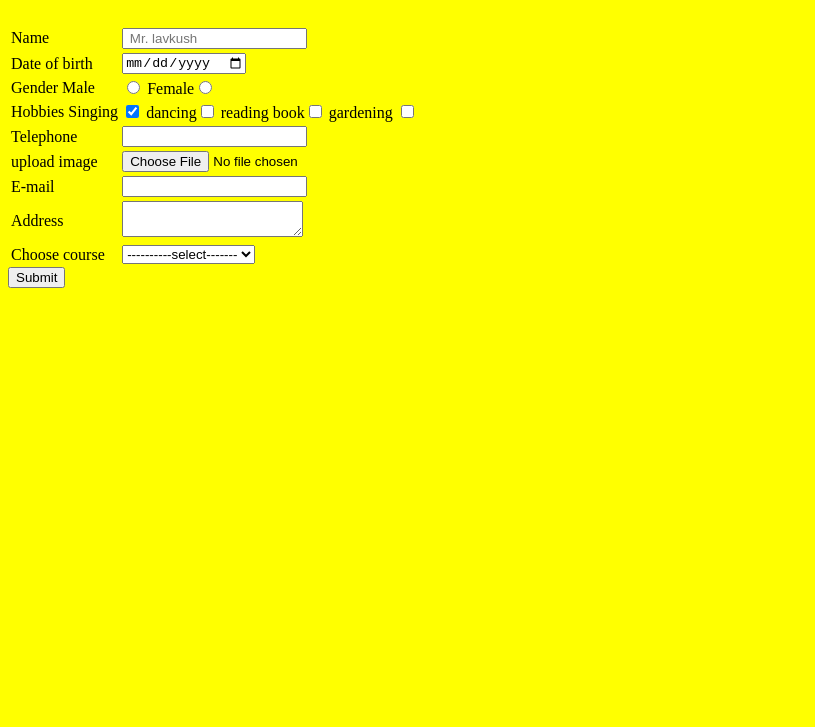
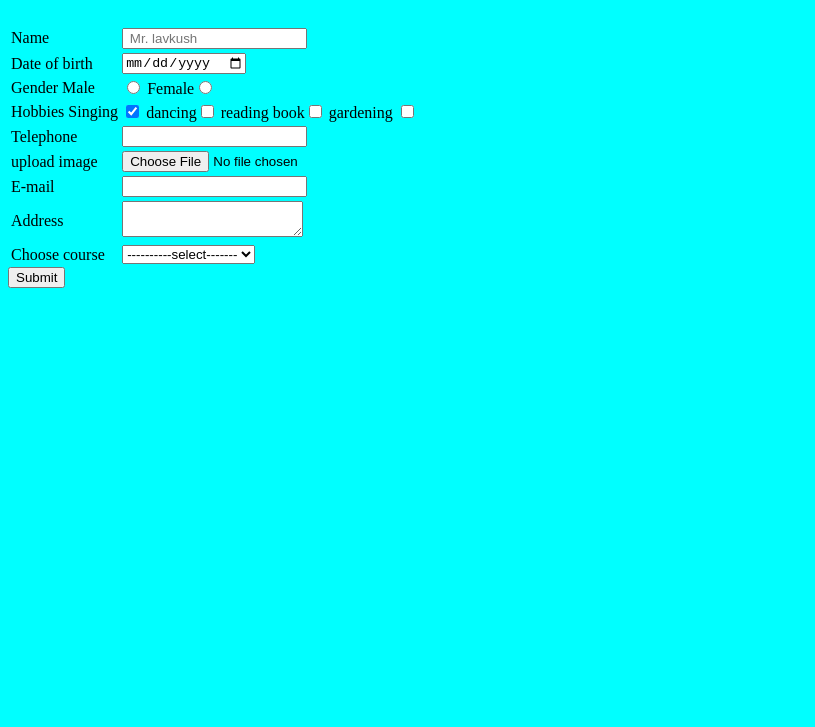
Before and after one commit to Student-Lavkush/Full-stack-development, a plain HTML site: page form.html in a window 1280 px wide. Shown: the part 73-800 px from the top of the page, without its empty margins (0-815 px from the left). Drawn offline with Linux system fonts and the light colour scheme.

Commit message:
some changes

```diff
--- a/form.html
+++ b/form.html
@@ -5,9 +5,14 @@
     <meta charset="UTF-8">
     <meta name="viewport" content="width=device-width7, initial-scale=1.0">
     <title>form</title>
+    <style>
+    body{
+        background-color: aqua;
+    }
+    </style>
 </head>
 
-<body bgcolor="yellow">
+<body>
     <center>
         <h1>Registration page</h1>
     </center>
```
Lines whose indentation alone changed are shown as unchanged.
